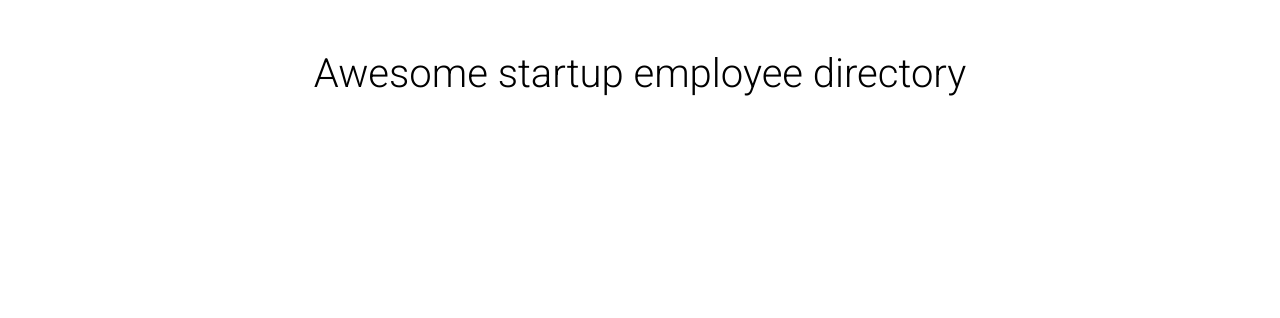
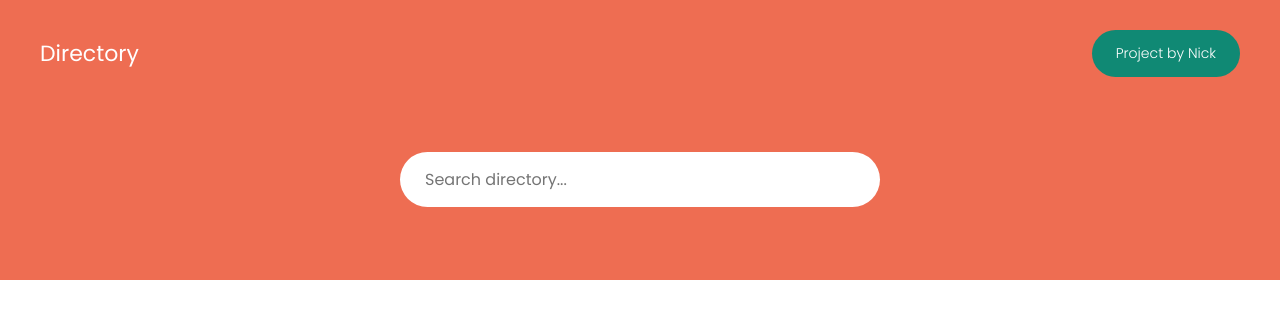
Before and after one commit to enarsinick/Employee-Directory, a plain HTML site: page index.html in a window 1280 px wide. Drawn offline with Linux system fonts and the light colour scheme; no server answers.

Commit message:
Page styling

```diff
--- a/css/main.css
+++ b/css/main.css
@@ -2,7 +2,7 @@
     box-sizing: border-box;
     margin: 0;
     padding: 0;
-    font-family: 'Roboto', sans-serif;
+    font-family: 'Poppins', sans-serif;
 }
 
 body {
@@ -10,9 +10,65 @@ body {
     width: 100%;
 }
 
+header {
+    background-color: #EE6D52;
+    height: 35vh;
+    margin-bottom: 50px;
+    width: 100%;
+    padding: 0 40px;
+}
+
+.header-container {
+    max-width: 1300px;
+    height: 100%;
+    margin: 0 auto;
+
+}
+
+.logo-bar {
+    display: flex;
+    align-items: center;
+    justify-content: space-between;
+    padding-top: 30px;
+}
+
+.logo {
+    color: white;
+    font-size: 22px;
+    font-weight: 400;
+}
+
+.portfolio-button {
+    text-decoration: none;
+    color: white;
+    font-size: 14px;
+    font-weight: 300;
+    padding: 13px 24px;
+    background-color: #108974;
+    border-radius: 40px;
+}
+
+.search-wrapper {
+    width: 40%;
+    height: calc(100% - 76px);
+    margin: 0 auto;
+    display: flex;
+    align-items: center;
+    justify-content: center;
+}
+
+input {
+    font-size: 16px;
+    width: 100%;
+    padding: 15px 25px;
+    border-radius: 50px;
+    border: none;
+}
+
 #content-container {
     max-width: 1300px;
     margin: 0 auto;
+    padding-bottom: 50px;
     display: grid;
     grid-gap: 40px;
     grid-template-columns: repeat(auto-fit, minmax(380px, 1fr))
--- a/index.html
+++ b/index.html
@@ -8,12 +8,22 @@
         <meta http-equiv="X-UA-Compatible" content="IE=edge,chrome=1">
         <meta name="viewport" content="width=device-width,initial-scale=1">
         <title>title</title>
-        <link href="https://fonts.googleapis.com/css?family=Roboto:300,400,500,700&display=swap" rel="stylesheet">
+        <link href="https://fonts.googleapis.com/css?family=Poppins:300,400,500,600,700&display=swap" rel="stylesheet">
         <link rel="stylesheet" href="css/main.css" type="text/css">
     </head>
     <body>
+        <header>
+            <div class="header-container">
+                <div class="logo-bar">
+                    <p class="logo">Directory</p>
+                    <a class="portfolio-button" href="#">Project by Nick</a>
+                </div>
+                <div class="search-wrapper">
+                    <input type="text" placeholder="Search directory...">
+                </div>
+            </div>
+        </header>
         <div class="page-container">
-            <h3>Awesome startup employee directory</h3>
             <div id="content-container">
                 <!-- Conte to be dynamically inserted here -->
             </div>
--- a/js/main.js
+++ b/js/main.js
@@ -101,10 +101,6 @@ container.addEventListener('click', event => {
         const modalWindow = document.getElementsByClassName('modal-' + targetIndex)[0];
         modalWindow.style.display = 'block';
         overlay.style.display = 'flex';
-
-
-        console.log(modalWindow);
-
     }
 });
 
```
